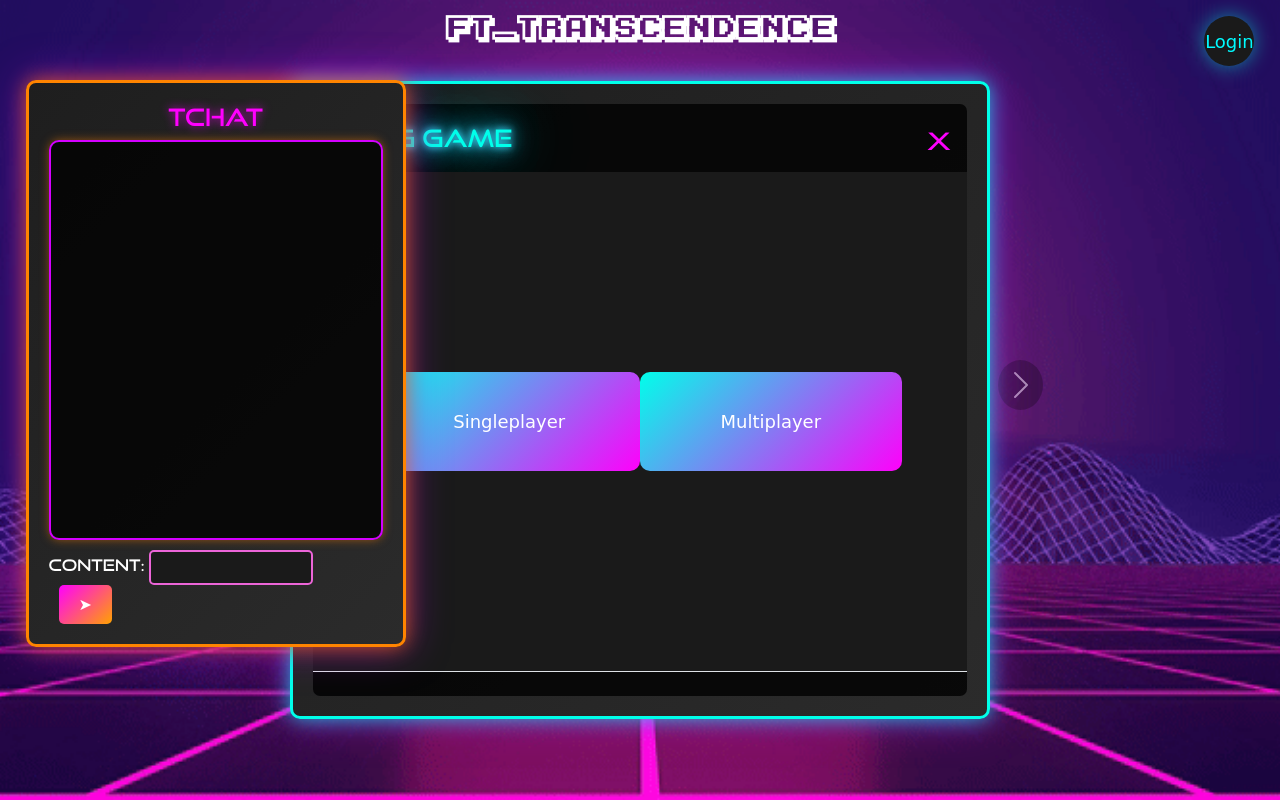
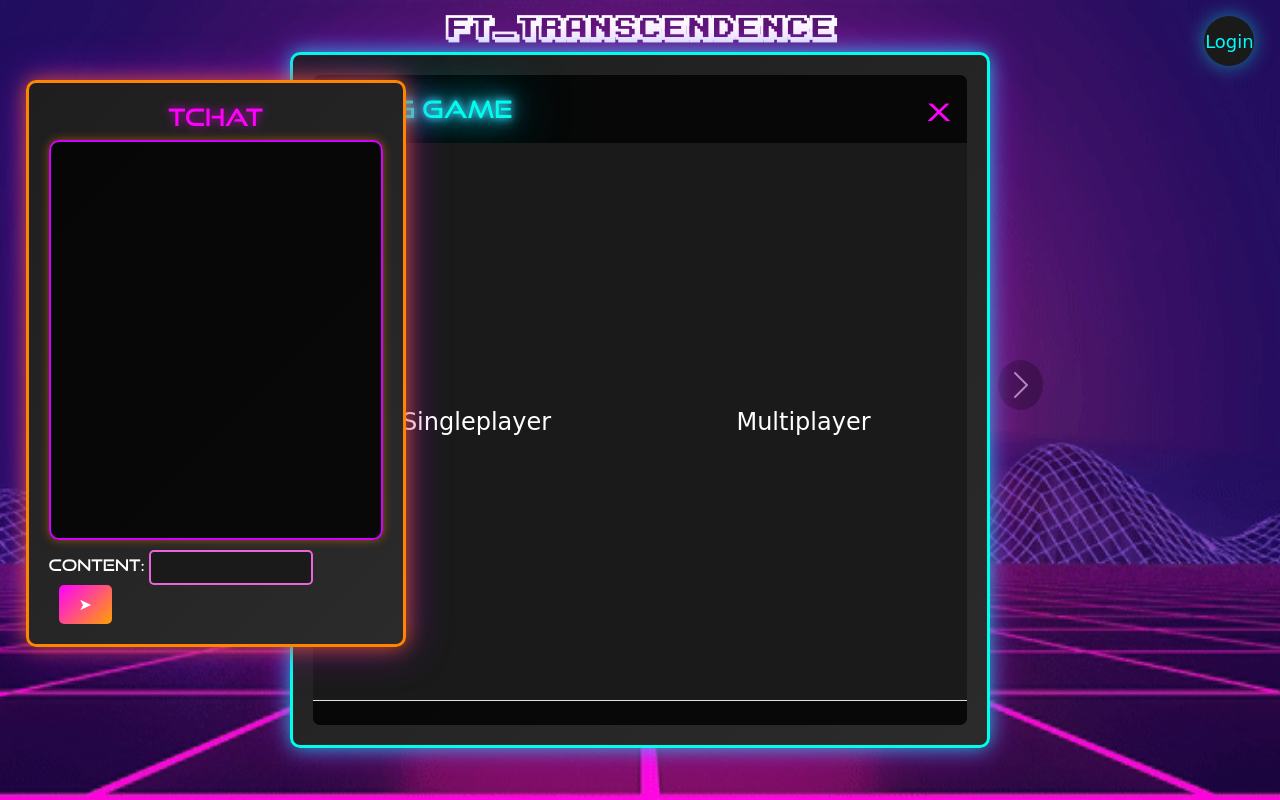
Before and after one commit to Tjrplusdeneon-Transcendence/Transcendence, a Django app: page / in a window 1280 px wide, after a click on "PLAY". Run offline with Django 5.2, Linux system fonts and the light colour scheme; the visitor is signed in with stand-in values (Sample User, id 1); data that the repository does not hold is empty; some libraries are stand-ins or nearby versions.

Commit message:
[FIX] Some tweaks to the design

```diff
--- a/transcendence/pong/static/pong/scripts/pong.js
+++ b/transcendence/pong/static/pong/scripts/pong.js
@@ -1058,6 +1058,30 @@
     document.getElementById('go-back-btn').textContent = 'Return to Menu'; // Change button text to "Return to Menu"
 });
 
+document.getElementById('leftSide').addEventListener('click', function() {
+    document.getElementById('mainMenuCanvas').style.display = 'none';
+    document.getElementById('leftSide').style.display = 'none';
+    document.getElementById('rightSide').style.display = 'none';
+    document.getElementById('singleplayerButton').style.display = 'none';
+    document.getElementById('multiplayerButton').style.display = 'none';
+    document.getElementById('difficulty-menu').style.display = 'block';
+    document.getElementById('pongCanvas').style.display = 'none'; // Ensure the game canvas is hidden
+    document.getElementById('start-solo-game-btn').style.display = 'block';
+    document.getElementById('start-solo-game-btn').textContent = 'Start Game'; // Change button text to "Start Game"
+    document.getElementById('return-menu-btn').style.display = 'block';
+});
+
+document.getElementById('rightSide').addEventListener('click', function() {
+    document.getElementById('mainMenuCanvas').style.display = 'none';
+    document.getElementById('leftSide').style.display = 'none';
+    document.getElementById('rightSide').style.display = 'none';
+    document.getElementById('singleplayerButton').style.display = 'none';
+    document.getElementById('multiplayerButton').style.display = 'none';
+    document.getElementById('multiplayer-menu').style.display = 'flex';
+    document.getElementById('go-back-btn').style.display = 'inline-block';
+    document.getElementById('go-back-btn').textContent = 'Return to Menu'; // Change button text to "Return to Menu"
+});
+
 document.getElementById('start-solo-game-btn').addEventListener('click', function() {
     isMatchmaking = false;
     document.getElementById('pongCanvas').style.pointerEvents = 'auto';
@@ -1103,10 +1127,10 @@
         document.getElementById('difficulty-menu').style.display = 'none';
         document.getElementById('pongCanvas').style.display = 'none'; // Hide the game canvas
         document.getElementById('mainMenuCanvas').style.display = 'block';
-        document.getElementById('singleplayerButton').style.display = 'block';
-        document.getElementById('multiplayerButton').style.display = 'block'; // Show the multiplayer button
-        document.getElementById('start-solo-game-btn').style.display = 'none';
-        document.getElementById('start-multiplayer-btn').style.display = 'none';
+        document.getElementById('leftSide').style.display = 'flex'; // Show the left side
+        document.getElementById('rightSide').style.display = 'flex'; // Show the right side
+        document.getElementById('singleplayerButton').style.display = 'none';
+        document.getElementById('multiplayerButton').style.display = 'none';
         document.getElementById('go-back-btn').style.display = 'none'; // Hide go-back button when returning to main menu
         document.getElementById('go-back-btn').textContent = 'Go Back'; // Reset button text to "Go Back"
     }
@@ -1346,10 +1370,10 @@
     document.getElementById('pongCanvas').style.display = 'none';
     document.getElementById('multiplayer-menu').style.display = 'none';
     document.getElementById('mainMenuCanvas').style.display = 'block';
-    document.getElementById('singleplayerButton').style.display = 'block';
-    document.getElementById('multiplayerButton').style.display = 'block';
-    document.getElementById('start-solo-game-btn').style.display = 'none';
-    document.getElementById('start-multiplayer-btn').style.display = 'none';
+    document.getElementById('leftSide').style.display = 'flex'; // Show the left side
+    document.getElementById('rightSide').style.display = 'flex'; // Show the right side
+    document.getElementById('singleplayerButton').style.display = 'none';
+    document.getElementById('multiplayerButton').style.display = 'none';
     document.getElementById('return-menu-btn').style.display = 'none';
     document.getElementById('go-back-btn').style.display = 'none';
 });
--- a/transcendence/pong/static/pong/styles.css
+++ b/transcendence/pong/static/pong/styles.css
@@ -883,14 +883,9 @@
     transform: scale(1.1);
 }
 
-#mainMenuCanvas {
-    width: 100%;
-    height: auto;
-    background-color: #1a1a1a;
-    position: relative;
-}
 
-.main-menu-button {
+
+/* .main-menu-button {
     position: absolute;
     width: 40%;
     height: 20%;
@@ -909,9 +904,9 @@
 .main-menu-button:hover {
     box-shadow: 0 0 20px rgba(255, 0, 255, 0.7), 0 0 40px rgba(0, 255, 234, 0.7);
     transform: scale(1.1);
-}
+} */
 
-#singleplayerButton {
+/* #singleplayerButton {
     left: 10%;
     top: 40%;
 }
@@ -919,4 +914,44 @@
 #multiplayerButton {
     right: 10%;
     top: 40%;
+} */
+
+#mainMenuCanvas {
+    width: 100%;
+    height: auto;
+    background-color: #1a1a1a;
+    position: relative;
 }
+
+.main-menu-side {
+    position: absolute;
+    width: 50%;
+    height: 100%;
+    top: 0;
+    display: flex;
+    align-items: center;
+    justify-content: center;
+    font-family: 'Press Start 2P', cursive;
+    font-size: 24px;
+    color: white;
+    cursor: pointer;
+    transition: background-color 0.3s ease;
+}
+
+#leftSide {
+    left: 0;
+    background-color: #1a1a1a;
+}
+
+#rightSide {
+    right: 0;
+    background-color: #1a1a1a;
+}
+
+#leftSide:hover {
+    background-color: #00FFFF;
+}
+
+#rightSide:hover {
+    background-color: #ff00fb;
+}
--- a/transcendence/pong/templates/pong/index.html
+++ b/transcendence/pong/templates/pong/index.html
@@ -130,9 +130,10 @@
             <div class="modal-body">
                 <!-- New Main Menu Canvas -->
                 <canvas id="mainMenuCanvas" width="640" height="480" style="background-color: #1a1a1a;"></canvas>
+                <div id="leftSide" class="main-menu-side">Singleplayer</div>
+                <div id="rightSide" class="main-menu-side">Multiplayer</div>
                 <button id="singleplayerButton" class="main-menu-button">Singleplayer</button>
                 <button id="multiplayerButton" class="main-menu-button">Multiplayer</button>
-
                 <!-- Difficulty selector -->
                 <div id="difficulty-menu" class="difficulty-menu mb-3" style="display: none;">
                     <label for="difficultySelect" class="form-label">Select Difficulty:</label>
```
